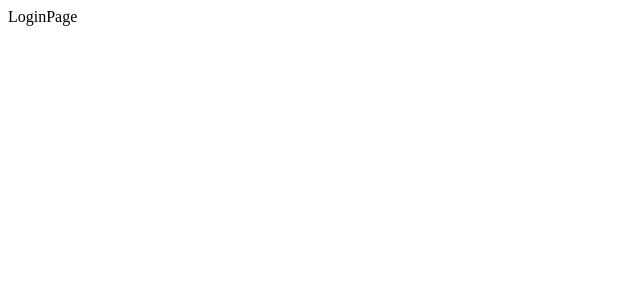
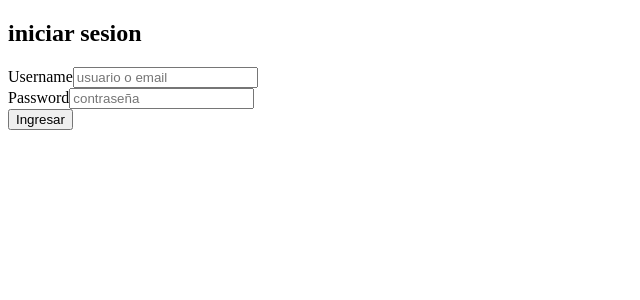
Before and after one commit to emaenriquez/book_recommendations, a React (Vite) app: page /login in a window 1280 px wide. Shown: the top 300 px of the page, without its empty margins (0-640 px from the left). Built offline with nearby package versions, Linux system fonts and the light colour scheme.

Commit message:
create login and registration

```diff
--- a/src/App.jsx
+++ b/src/App.jsx
@@ -18,7 +18,7 @@ function App() {
         <Routes>
           <Route path='/' element={<Home />} />
           <Route path='/login' element={<LoginPage />}></Route>
-          <Route path='/register' element={<RegisterPage />}></Route>
+          <Route path='/registrer' element={<RegisterPage />}></Route>
           <Route path='/profile' element={<ProfilePage />}></Route>
         </Routes>
       </Router>
--- a/src/components/Header.jsx
+++ b/src/components/Header.jsx
@@ -10,7 +10,7 @@ const Header = () => {
                     <Link to="/login">Iniciar sesion</Link>
                 </li>
                 <li>
-                    <Link to="/login">Registrarme</Link>
+                    <Link to="/registrer">Registrarme</Link>
                 </li>
             </ul>
         </nav>
--- a/src/pages/LoginPage.jsx
+++ b/src/pages/LoginPage.jsx
@@ -1,9 +1,36 @@
 
-
+import { useState } from "react"
 
 function LoginPage() {
+  const [username, setUsername] = useState('')
+  const [password, setPassword] = useState('')
+
+  const hadleNameChange = (event) => {
+    setUsername(event.target.value)
+  }
+
+  const hadlePasswordChange = (event) => {
+    setPassword(event.target.value)
+  }
+
+  const handleSubmit = (event) => {
+    event.preventDefault()
+    // para enviar los datos al backend y verificar
+  }
+
   return (
-    <div>LoginPage</div>
+    <form onSubmit={handleSubmit}>
+      <h2>iniciar sesion</h2>
+      <div>
+        <label>Username</label>
+        <input type="text" value={username} onChange={hadleNameChange} placeholder="usuario o email" />
+      </div>
+      <div>
+        <label>Password</label>
+        <input type="text" value={password} onChange={hadlePasswordChange} placeholder="contraseña" />
+      </div>
+      <button type="submit">Ingresar</button>
+    </form>
   )
 }
 
--- a/src/pages/RegisterPage.jsx
+++ b/src/pages/RegisterPage.jsx
@@ -1,7 +1,36 @@
+
+import { useState } from "react"
 
 function RegisterPage() {
+  const [username, setUsername] = useState('')
+  const [password, setPassword] = useState('')
+
+  const hadleNameChange = (event) => {
+    setUsername(event.target.value)
+  }
+
+  const hadlePasswordChange = (event) => {
+    setPassword(event.target.value)
+  }
+
+  const handleSubmit = (event) => {
+    event.preventDefault()
+    // para enviar los datos al backend y verificar
+  }
+
   return (
-    <div>RegisterPage</div>
+    <form onSubmit={handleSubmit}>
+      <h2>Registro</h2>
+      <div>
+        <label>Username</label>
+        <input type="text" value={username} onChange={hadleNameChange} placeholder="usuario o email" />
+      </div>
+      <div>
+        <label>Password</label>
+        <input type="text" value={password} onChange={hadlePasswordChange} placeholder="contraseña" />
+      </div>
+      <button type="submit">Ingresar</button>
+    </form>
   )
 }
 
```
